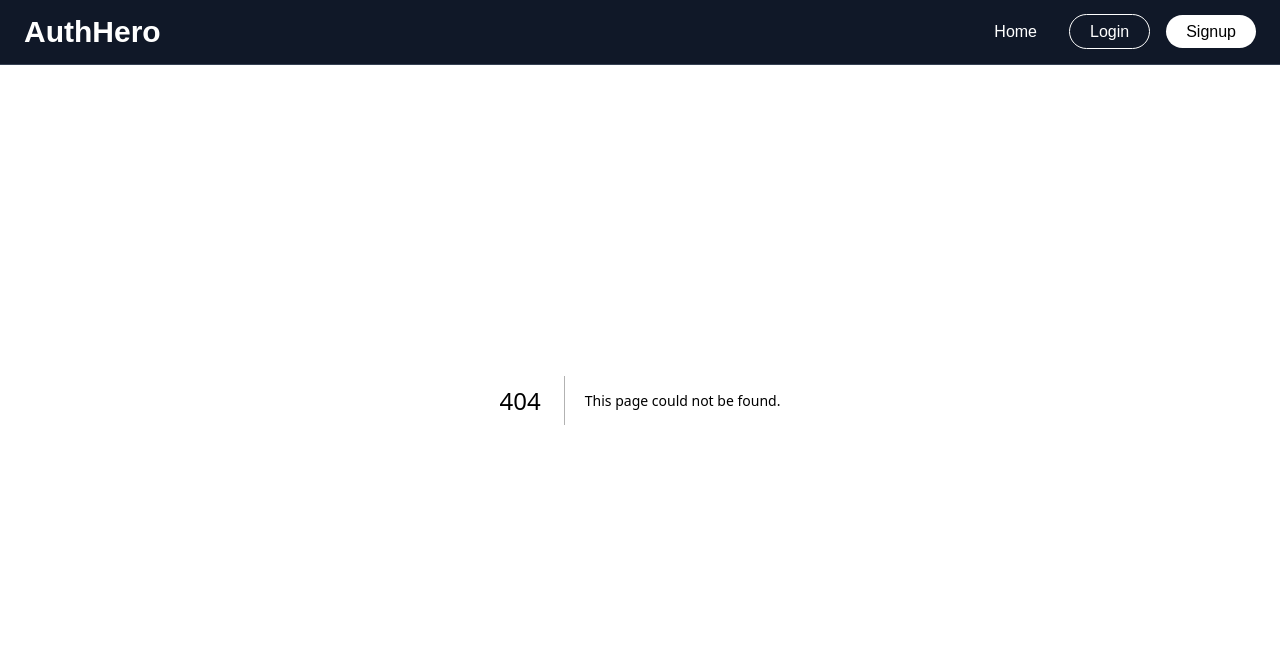
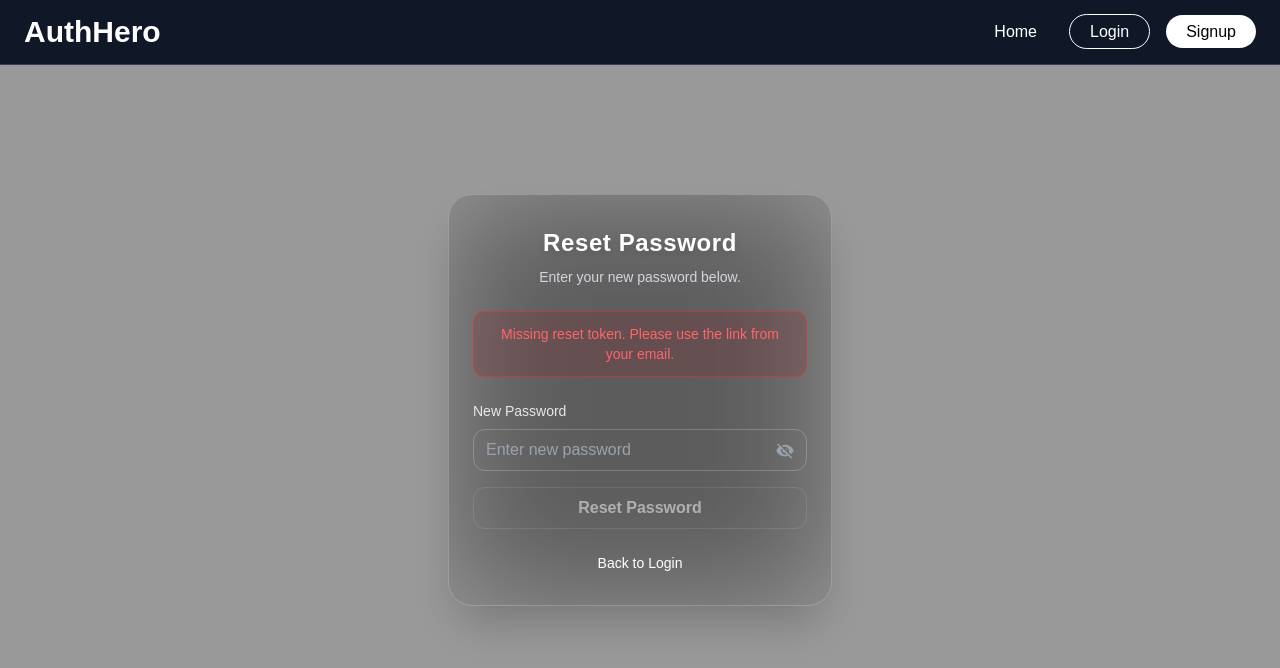
Before and after one commit to nandalalshukla/AuthHero-client, a Next.js app: page /reset-password in a window 1280 px wide. Before the commit this address had no page. Shown: the top 668 px of the page. Built offline with nearby package versions, Linux system fonts and the light colour scheme; no server answers.

Commit message:
added reset password

```diff
--- a/app/forgot-password/page.tsx
+++ b/app/forgot-password/page.tsx
@@ -1,6 +1,4 @@
 "use client";
-
-import React from "react";
 import Link from "next/link";
 import {
   forgotPasswordSchema,
--- /dev/null
+++ b/app/reset-password/page.tsx
@@ -0,0 +1,114 @@
+"use client";
+
+import { useState, useEffect, Suspense } from "react";
+import { IoEye } from "react-icons/io5";
+import { IoMdEyeOff } from "react-icons/io";
+import Link from "next/link";
+import { useSearchParams } from "next/navigation";
+import {
+  resetPasswordSchema,
+  type ResetPasswordInput,
+} from "@/lib/validators/auth.schema";
+import {
+  useZodForm,
+  FormField,
+  SubmitButton,
+} from "@/components/forms/FormField";
+import { useResetPassword } from "@/hooks/useAuth";
+
+function ResetPasswordForm() {
+  const [showPwd, setShowPwd] = useState(false);
+  const searchParams = useSearchParams();
+  const token = searchParams.get("token") || "";
+
+  const {
+    register,
+    handleSubmit,
+    setValue,
+    formState: { errors },
+  } = useZodForm<ResetPasswordInput>(resetPasswordSchema, {
+    token, // pass initial token
+  });
+
+  useEffect(() => {
+    if (token) {
+      setValue("token", token);
+    }
+  }, [token, setValue]);
+
+  const resetMutation = useResetPassword();
+
+  const onSubmit = (data: ResetPasswordInput) => {
+    resetMutation.mutate(data);
+  };
+
+  return (
+    <div className="flex flex-col justify-center items-center rounded-3xl border border-white/20 bg-white/0 backdrop-blur-3xl shadow-2xl h-fit max-w-sm w-[90vw] mx-auto px-6 py-8 text-white relative">
+      <h1 className="text-white text-center mb-2 text-2xl font-semibold tracking-wide drop-shadow-lg">
+        Reset Password
+      </h1>
+      <p className="text-center text-gray-300 mb-6 text-sm">
+        Enter your new password below.
+      </p>
+
+      {!token && (
+        <div className="w-full p-3 mb-6 text-sm text-red-400 bg-red-900/20 border border-red-500/50 rounded-xl text-center">
+          Missing reset token. Please use the link from your email.
+        </div>
+      )}
+
+      <form onSubmit={handleSubmit(onSubmit)} className="w-full" noValidate>
+        {/* Hidden input to ensure token is submitted properly */}
+        <input type="hidden" {...register("token")} />
+
+        <FormField
+          label="New Password"
+          name="newPassword"
+          type={showPwd ? "text" : "password"}
+          placeholder="Enter new password"
+          register={register}
+          error={errors.newPassword?.message}
+          rightElement={
+            showPwd ? (
+              <IoEye onClick={() => setShowPwd(false)} className="text-xl" />
+            ) : (
+              <IoMdEyeOff
+                onClick={() => setShowPwd(true)}
+                className="text-xl"
+              />
+            )
+          }
+        />
+
+        <SubmitButton
+          label="Reset Password"
+          loadingLabel="Resetting..."
+          isLoading={resetMutation.isPending}
+          disabled={!token}
+        />
+      </form>
+
+      <div className="mt-6 text-sm text-gray-400">
+        <Link href="/login" className="text-white hover:underline">
+          Back to Login
+        </Link>
+      </div>
+    </div>
+  );
+}
+
+export default function ResetPasswordPage() {
+  return (
+    <div className="min-h-screen w-full flex items-center justify-center bg-black/40 backdrop-blur-sm">
+      <Suspense
+        fallback={
+          <div className="flex justify-center items-center rounded-3xl border border-white/20 bg-white/0 backdrop-blur-3xl shadow-2xl h-[20rem] max-w-sm w-[90vw] mx-auto text-white">
+            <div className="animate-spin rounded-full h-10 w-10 border-b-2 border-white" />
+          </div>
+        }
+      >
+        <ResetPasswordForm />
+      </Suspense>
+    </div>
+  );
+}
```
